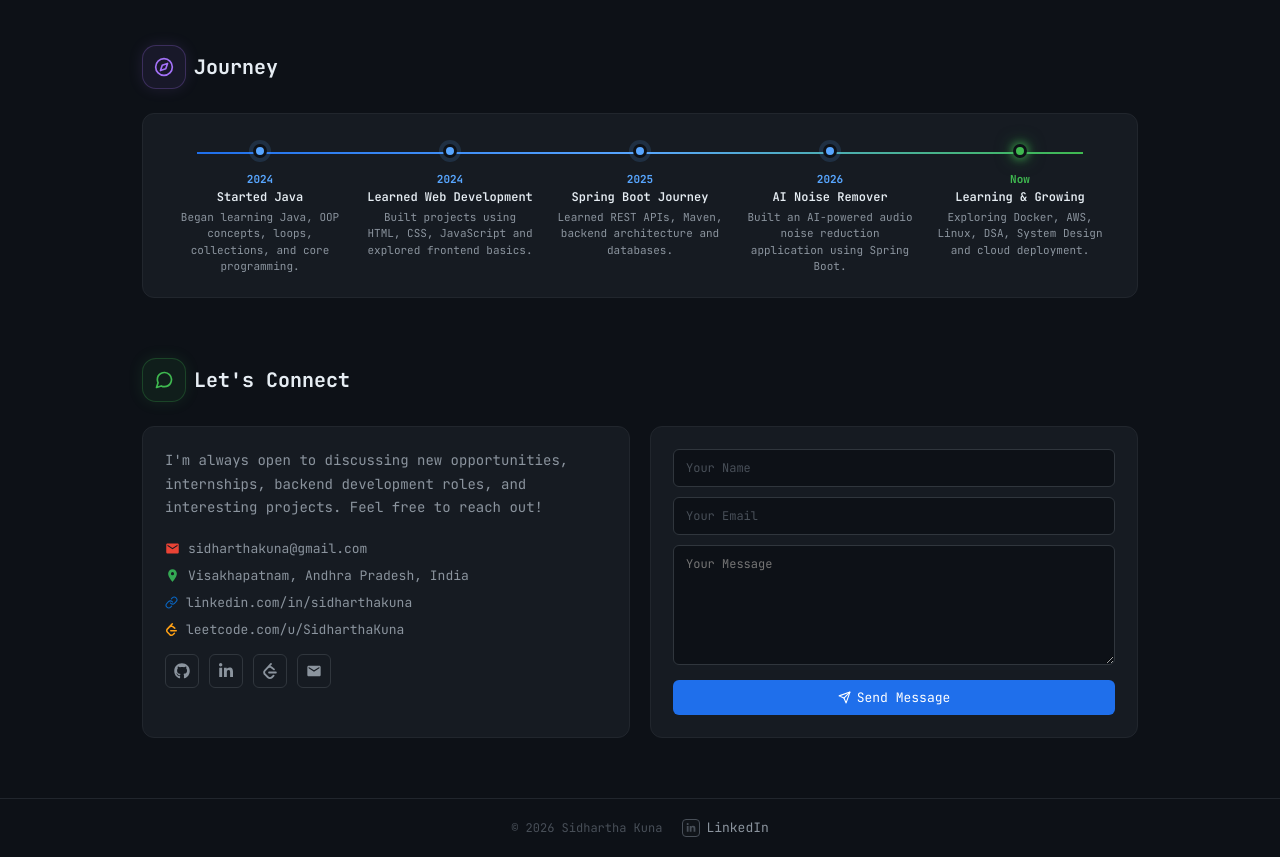
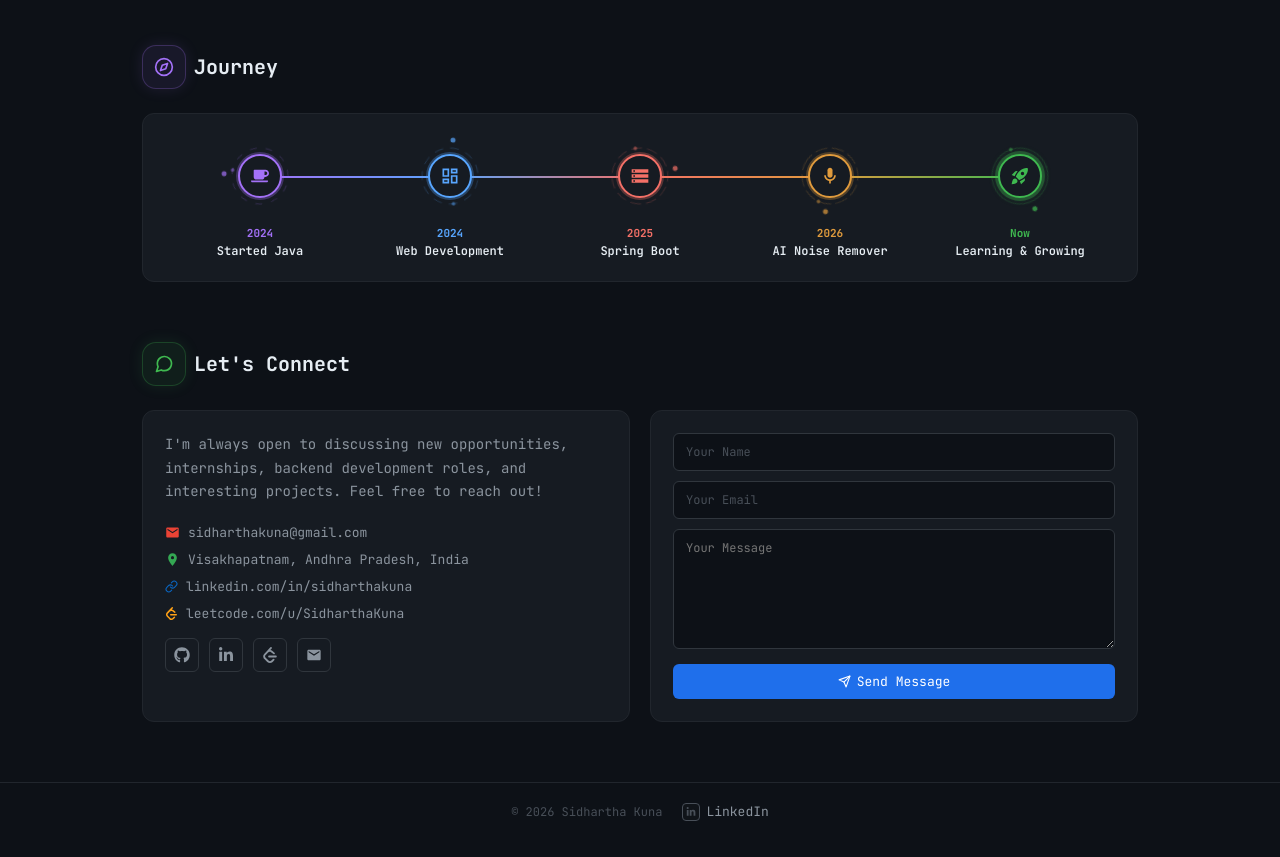
Before and after one commit to sidharthakuna/Portfolio, a React (Vite) app: page / in a window 1280 px wide. Shown: the part 2180-3037 px from the top of the page. Built offline with nearby package versions, Linux system fonts and the light colour scheme.

Commit message:
Changed Journey files

```diff
--- a/src/Stylings/Journey.css
+++ b/src/Stylings/Journey.css
@@ -4,51 +4,128 @@
 
 .timeline-wrap {
   position: relative;
-  padding-top: 8px;
 }
 
-.timeline-track {
+.timeline-line {
   position: absolute;
-  top: 16px;
-  left: 32px;
-  right: 32px;
+  top: 40px;
+  left: 10%;
+  right: 10%;
   height: 2px;
-  background: linear-gradient(90deg, #1F6FEB, #58A6FF, #3FB950);
+  background: linear-gradient(
+    90deg,
+    #A371F7 0%,
+    #58A6FF 25%,
+    #F47067 50%,
+    #E09B3D 75%,
+    #3FB950 100%
+  );
+  z-index: 0;
+  pointer-events: none;
+}
+
+.timeline-line-glow {
+  position: absolute;
+  top: 38px;
+  left: 10%;
+  right: 10%;
+  height: 6px;
+  background: var(--tl-hover-color, transparent);
+  border-radius: 3px;
+  filter: blur(4px);
+  opacity: 0.6;
+  z-index: 0;
+  pointer-events: none;
+  transition: background 0.3s ease;
 }
 
 .timeline {
   display: flex;
   gap: 0;
+  position: relative;
+  z-index: 1;
 }
 
 .t-item {
   flex: 1;
   text-align: center;
   position: relative;
-  padding: 0 12px;
+  padding: 0 4px;
+  display: flex;
+  flex-direction: column;
+  align-items: center;
+  cursor: default;
 }
 
-.t-dot {
-  width: 14px;
-  height: 14px;
-  border-radius: 50%;
-  background: #58A6FF;
-  border: 3px solid #0D1117;
-  margin: 0 auto 14px;
+.t-circle-wrap {
   position: relative;
-  z-index: 1;
-  box-shadow: 0 0 0 4px rgba(88, 166, 255, 0.15);
+  width: 80px;
+  height: 80px;
+  display: flex;
+  align-items: center;
+  justify-content: center;
+  margin-bottom: 10px;
 }
 
-.t-dot.now {
-  background: #3FB950;
-  box-shadow: 0 0 10px #3FB950, 0 0 20px rgba(63, 185, 80, 0.6);
-  animation: greenBlink 1.2s infinite;
+.t-rings {
+  position: absolute;
+  top: 0;
+  left: 0;
+  width: 80px;
+  height: 80px;
+  z-index: 1;
+}
+
+.t-circle {
+  width: 44px;
+  height: 44px;
+  border-radius: 50%;
+  border: 2px solid;
+  background: #161B22;
+  display: flex;
+  align-items: center;
+  justify-content: center;
+  position: relative;
+  z-index: 2;
+  flex-shrink: 0;
+  transition: transform 0.2s ease;
+}
+
+.t-item:hover .t-circle {
+  transform: scale(1.08);
+}
+
+/* Hover boosts ring opacity */
+.t-item:hover .t-rings circle {
+  opacity: 0.65;
+  transition: opacity 0.3s ease;
+}
+
+.t-circle--now {
+  animation: greenPulse 1.6s ease-in-out infinite;
+}
+
+@keyframes spinCW {
+  from { transform: rotate(0deg); }
+  to   { transform: rotate(360deg); }
+}
+
+@keyframes spinCCW {
+  from { transform: rotate(0deg); }
+  to   { transform: rotate(-360deg); }
+}
+
+@keyframes greenPulse {
+  0%, 100% {
+    box-shadow: 0 0 0 3px rgba(63,185,80,0.4), 0 0 12px rgba(63,185,80,0.4);
+  }
+  50% {
+    box-shadow: 0 0 0 3px rgba(63,185,80,0.1), 0 0 4px rgba(63,185,80,0.15);
+  }
 }
 
 .t-year {
   font-size: 11px;
-  color: #58A6FF;
   font-weight: 700;
   margin-bottom: 3px;
 }
@@ -57,41 +134,19 @@
   font-size: 12px;
   font-weight: 600;
   color: #E6EDF3;
-  margin-bottom: 4px;
 }
 
-.t-desc {
-  font-size: 11px;
-  color: #8B949E;
-  line-height: 1.5;
-}
-.journey-icon {
-  color: #A371F7;
-
-  display: flex;
-  align-items: center;
-
-  text-shadow:
-    0 0 8px rgba(163, 113, 247, 0.5),
-    0 0 16px rgba(163, 113, 247, 0.25);
-}
 .journey-icon-box {
   width: 44px;
   height: 44px;
-
   display: flex;
   align-items: center;
   justify-content: center;
-
   border-radius: 14px;
-
   background: rgba(163, 113, 247, 0.08);
   border: 1px solid rgba(163, 113, 247, 0.25);
-
   color: #A371F7;
-
-  box-shadow:
-    0 0 15px rgba(163, 113, 247, 0.12);
+  box-shadow: 0 0 15px rgba(163, 113, 247, 0.12);
 }
 
 /* ===========================
@@ -99,9 +154,10 @@
 =========================== */
 
 @media (max-width: 992px) {
-  .timeline       { flex-wrap: wrap; gap: 20px; }
-  .timeline-track { display: none; }
-  .t-item         { flex: 0 0 calc(50% - 10px); }
+  .timeline           { flex-wrap: wrap; gap: 20px; }
+  .timeline-line,
+  .timeline-line-glow { display: none; }
+  .t-item             { flex: 0 0 calc(50% - 10px); }
 }
 
 @media (max-width: 768px) {
--- a/src/components/Journey.jsx
+++ b/src/components/Journey.jsx
@@ -1,13 +1,87 @@
 import "../Stylings/Journey.css";
-import { FiCompass, FiMap, FiNavigation, FiTrendingUp } from "react-icons/fi";
+import { FiCompass } from "react-icons/fi";
+import { FaCoffee } from "react-icons/fa";
+import {
+  MdOutlineDashboard,
+  MdOutlineStorage,
+  MdOutlineMic,
+  MdRocketLaunch,
+} from "react-icons/md";
+
+const stops = [
+  {
+    year: "2024",
+    title: "Started Java",
+    icon: <FaCoffee size={18} />,
+    color: "#A371F7",
+    glow: "rgba(163,113,247,0.3)",
+    yearColor: "#A371F7",
+    outerSpeed: "8s",
+    innerSpeed: "5s",
+    outerDash: "12 8",
+    innerDash: "6 10",
+  },
+  {
+    year: "2024",
+    title: "Web Development",
+    icon: <MdOutlineDashboard size={20} />,
+    color: "#58A6FF",
+    glow: "rgba(88,166,255,0.3)",
+    yearColor: "#58A6FF",
+    outerSpeed: "6s",
+    innerSpeed: "4s",
+    outerDash: "14 6",
+    innerDash: "8 8",
+  },
+  {
+    year: "2025",
+    title: "Spring Boot",
+    icon: <MdOutlineStorage size={20} />,
+    color: "#F47067",
+    glow: "rgba(244,112,103,0.3)",
+    yearColor: "#F47067",
+    outerSpeed: "5s",
+    innerSpeed: "3s",
+    outerDash: "16 5",
+    innerDash: "10 6",
+  },
+  {
+    year: "2026",
+    title: "AI Noise Remover",
+    icon: <MdOutlineMic size={20} />,
+    color: "#E09B3D",
+    glow: "rgba(224,155,61,0.3)",
+    yearColor: "#E09B3D",
+    outerSpeed: "4s",
+    innerSpeed: "2.5s",
+    outerDash: "18 4",
+    innerDash: "12 5",
+  },
+  {
+    year: "Now",
+    title: "Learning & Growing",
+    icon: <MdRocketLaunch size={20} />,
+    color: "#3FB950",
+    glow: "rgba(63,185,80,0.4)",
+    yearColor: "#3FB950",
+    isNow: true,
+    outerSpeed: "2.5s",
+    innerSpeed: "1.5s",
+    outerDash: "none",
+    innerDash: "none",
+  },
+];
 
 function Journey() {
+  const handleHover = (color) => {
+    document.documentElement.style.setProperty("--tl-hover-color", color);
+  };
+  const handleLeave = () => {
+    document.documentElement.style.setProperty("--tl-hover-color", "transparent");
+  };
+
   return (
-    <section
-      id="journey"
-      className="section"
-      style={{ paddingTop: "0" }}
-    >
+    <section id="journey" className="section" style={{ paddingTop: "0" }}>
       <div className="section-title">
         <span className="journey-icon-box">
           <FiCompass size={20} />
@@ -17,99 +91,75 @@ function Journey() {
 
       <div className="card">
         <div className="timeline-wrap">
-
-          <div className="timeline-track"></div>
+          <div className="timeline-line" aria-hidden="true" />
+          <div className="timeline-line-glow" aria-hidden="true" />
 
           <div className="timeline">
+            {stops.map((s, i) => (
+              <div
+                className="t-item"
+                key={i}
+                onMouseEnter={() => handleHover(s.color)}
+                onMouseLeave={handleLeave}
+              >
+                <div className="t-circle-wrap">
+                  <svg
+                    className="t-rings"
+                    viewBox="0 0 80 80"
+                    aria-hidden="true"
+                  >
+                    <circle
+                      cx="40" cy="40" r="28"
+                      fill="none"
+                      stroke={s.color}
+                      strokeWidth="1"
+                      opacity="0.2"
+                      strokeDasharray={s.innerDash}
+                      strokeLinecap="round"
+                      style={{
+                        animation: `spinCCW ${s.innerSpeed} linear infinite`,
+                        transformOrigin: "40px 40px",
+                      }}
+                    />
+                    <circle
+                      cx="40" cy="4"
+                      r="2.5"
+                      fill={s.color}
+                      opacity="0.7"
+                      style={{
+                        animation: `spinCW ${s.outerSpeed} linear infinite`,
+                        transformOrigin: "40px 40px",
+                      }}
+                    />
+                    <circle
+                      cx="40" cy="12"
+                      r="1.8"
+                      fill={s.color}
+                      opacity="0.5"
+                      style={{
+                        animation: `spinCCW ${s.innerSpeed} linear infinite`,
+                        transformOrigin: "40px 40px",
+                      }}
+                    />
+                  </svg>
+                  <div
+                    className={`t-circle${s.isNow ? " t-circle--now" : ""}`}
+                    style={{
+                      borderColor: s.color,
+                      color: s.color,
+                      boxShadow: `0 0 0 2px ${s.glow}`,
+                    }}
+                  >
+                    {s.icon}
+                  </div>
+                </div>
 
-            <div className="t-item">
-              <div className="t-dot"></div>
-
-              <div className="t-year">
-                2024
+                <div className="t-year" style={{ color: s.yearColor }}>
+                  {s.year}
+                </div>
+                <div className="t-title">{s.title}</div>
               </div>
-
-              <div className="t-title">
-                Started Java
-              </div>
-
-              <div className="t-desc">
-                Began learning Java, OOP concepts,
-                loops, collections, and core programming.
-              </div>
-            </div>
-
-            <div className="t-item">
-              <div className="t-dot"></div>
-
-              <div className="t-year">
-                2024
-              </div>
-
-              <div className="t-title">
-                Learned Web Development
-              </div>
-
-              <div className="t-desc">
-                Built projects using HTML, CSS,
-                JavaScript and explored frontend basics.
-              </div>
-            </div>
-
-            <div className="t-item">
-              <div className="t-dot"></div>
-
-              <div className="t-year">
-                2025
-              </div>
-
-              <div className="t-title">
-                Spring Boot Journey
-              </div>
-
-              <div className="t-desc">
-                Learned REST APIs, Maven,
-                backend architecture and databases.
-              </div>
-            </div>
-
-            <div className="t-item">
-              <div className="t-dot"></div>
-
-              <div className="t-year">
-                2026
-              </div>
-
-              <div className="t-title">
-                AI Noise Remover
-              </div>
-
-              <div className="t-desc">
-                Built an AI-powered audio noise
-                reduction application using Spring Boot.
-              </div>
-            </div>
-
-            <div className="t-item">
-              <div className="t-dot now"></div>
-
-              <div
-                className="t-year"
-                style={{ color: "#3FB950" }}
-              >
-                Now
-              </div>
-
-              <div className="t-title">
-                Learning & Growing
-              </div>
-
-              <div className="t-desc">
-                Exploring Docker, AWS, Linux,
-                DSA, System Design and cloud deployment.
-              </div>
-            </div>
-
+            ))}
           </div>
         </div>
       </div>
```
Also changed, not shown: src/Stylings/Skills.css (+0 -8 lines).
